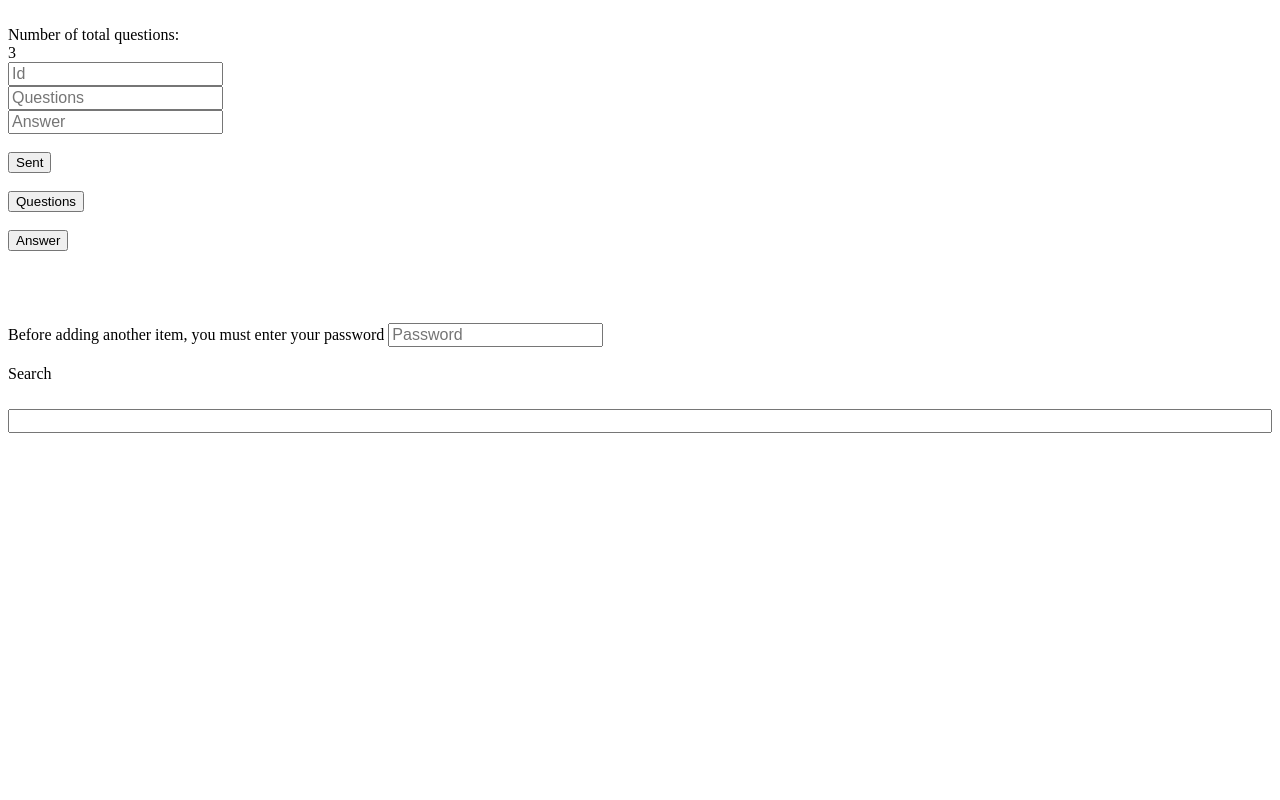
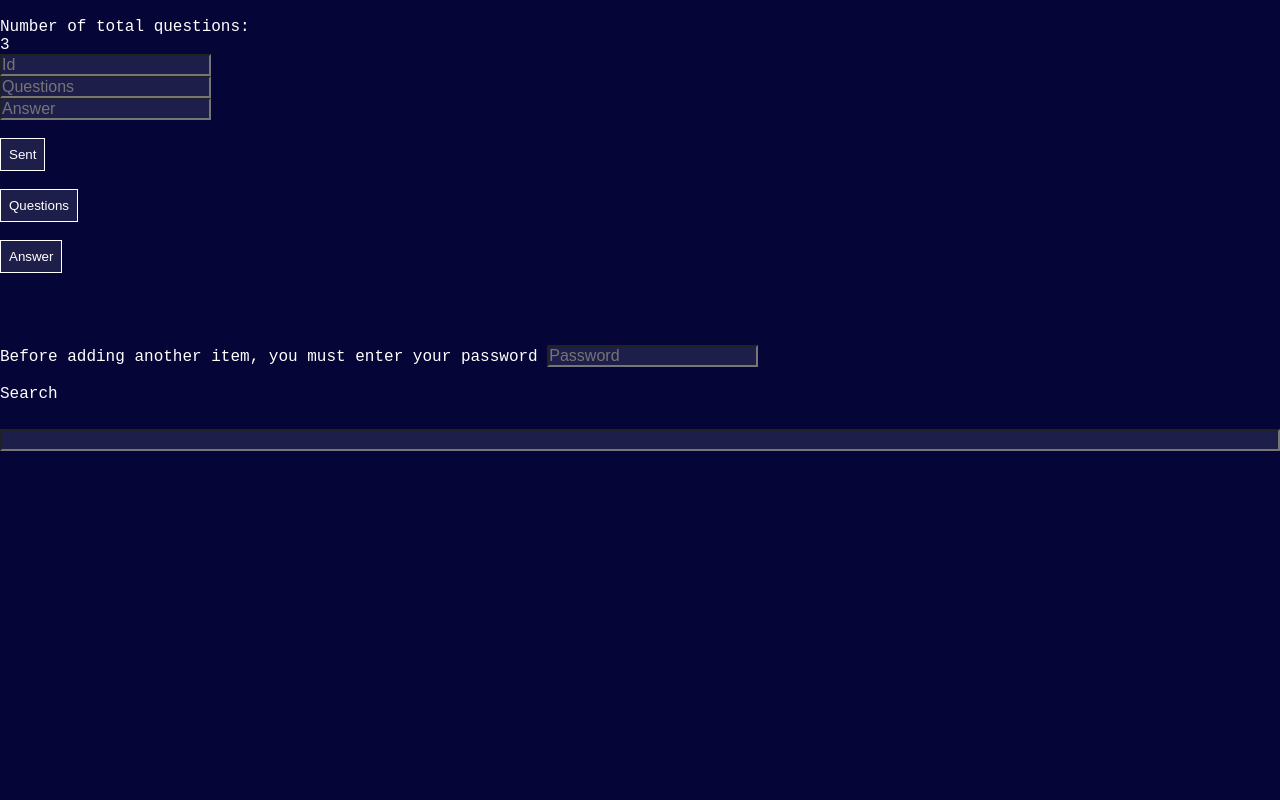
Before and after one commit to KamilDziuk/questionsApp, a PHP site: page / in a window 1280 px wide. Run offline with PHP 8.4, Linux system fonts and the light colour scheme; data that the repository does not hold is empty.

Commit message:
Edit style all page

```diff
--- a/css/style.css
+++ b/css/style.css
@@ -1,13 +1,109 @@
+
+
+*
+{
+
+    margin: 0;
+    padding: 0;
+    z-index: 3;
+}
+html,
+body{
+
+color:#ffffff;
+
+background-color: rgb(5, 5, 55);
+font-family: 'Courier New', monospace;
+
+}
+
+
+/* light Reflections start */
+.lightReflections {
+
+    --delay:0s;
+    --size:0.4;
+    --speed: 10s;
+
+    aspect-ratio:1;
+    width:calc( 150% * var(--size) );
+
+    background: linear-gradient(259.53deg, #000000 20%, #067fff 60%, #d509c8 10%,#8002ff 10% );
+    filter:blur( 10vw );
+
+    border-radius:50%;
+
+    position:absolute;
+    top:0;
+    left:0;
+
+    animation: loop var(--speed) infinite linear;
+    animation-delay: var(--delay);
+    transform-origin: 50% 50%;
+
+    opacity:0.6;
+
+  }
+
+  @keyframes loop {
+    0% { transform: translate3D( 0%, 51%, 0 ) rotate(0deg); }
+    5% { transform: translate3D( 8%, 31%, 0 ) rotate(18deg); }
+    10% { transform: translate3D( 22%, 13%, 0 ) rotate(36deg); }
+    15% { transform: translate3D( 40%, 2%, 0 ) rotate(54deg); }
+    20% { transform: translate3D( 46%, 21%, 0 ) rotate(72deg); }
+    25% { transform: translate3D( 50%, 47%, 0 ) rotate(90deg); }
+    30% { transform: translate3D( 53%, 80%, 0 ) rotate(108deg); }
+    35% { transform: translate3D( 59%, 98%, 0 ) rotate(125deg); }
+    40% { transform: translate3D( 84%, 89%, 0 ) rotate(144deg); }
+    45% { transform: translate3D( 92%, 68%, 0 ) rotate(162deg); }
+    50% { transform: translate3D( 99%, 47%, 0 ) rotate(180deg); }
+    55% { transform: translate3D( 97%, 21%, 0 ) rotate(198deg); }
+    60% { transform: translate3D( 80%, 7%, 0 ) rotate(216deg); }
+    65% { transform: translate3D( 68%, 25%, 0 ) rotate(234deg); }
+    70% { transform: translate3D( 59%, 41%, 0 ) rotate(251deg); }
+    75% { transform: translate3D( 50%, 63%, 0 ) rotate(270deg); }
+    80% { transform: translate3D( 38%, 78%, 0 ) rotate(288deg); }
+    85% { transform: translate3D( 21%, 92%, 0 ) rotate(306deg); }
+    90% { transform: translate3D( 3%, 79%, 0 ) rotate(324deg); }
+    100% { transform: translate3D( 0%, 51%, 0 ) rotate(360deg); }
+
+  }
+
+
+
+  .lightReflectionsContainer {
+    overflow-x:hidden;
+    overflow-y: hidden;
+    position:fixed;
+
+    width:100%;
+    min-height:100vh;
+  }
+
+/* light Reflections end */
+
+
 
 /* Search function start */
 .search-wrapper {
+
     display: flex;
     flex-direction: column;
     gap: .25rem;
   }
+  button
+  {
+    padding: .5rem;
+
+    color: #ffffff;
+    background-color: rgba(255, 255, 255, 0.097);
+    border: 1px solid rgb(255, 255, 255);
+  }
 
   input {
+    color: #ffffff;
     font-size: 1rem;
+    background-color: rgba(255, 255, 255, 0.097);
   }
 
   .questions-cards {
@@ -19,7 +115,7 @@
 
   .card {
     border: 1px solid black;
-    background-color: white;
+    background-color: rgba(255, 255, 255, 0.097);
     padding: .5rem;
 
   }
@@ -31,7 +127,7 @@
 
   .card > .body {
     font-size: .8rem;
-    color: #777;
+    color: #ffffff;
 
   }
 
```
